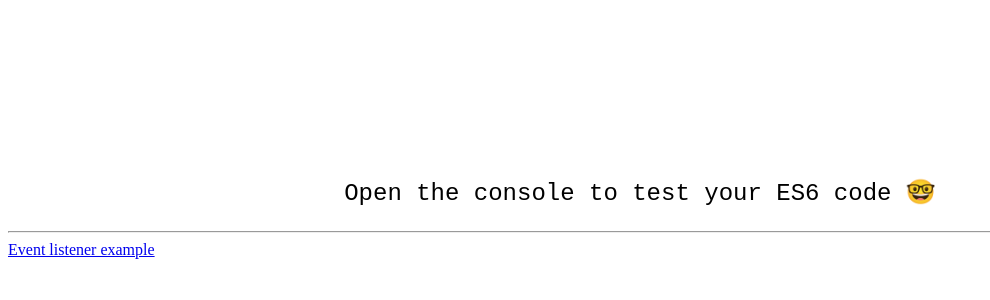
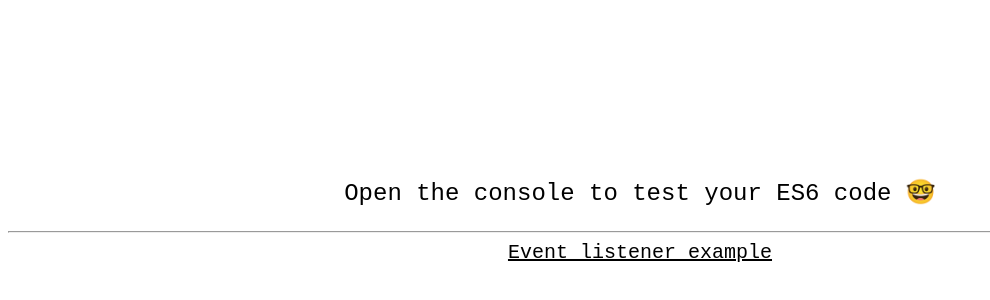
Before and after one commit to gabrielecanepa/es6, a website built with webpack: page index.html in a window 1280 px wide. Shown: the part 142-442 px from the top of the page, without its empty margins (0-990 px from the left). Built offline with nearby package versions, Linux system fonts and the light colour scheme.

Commit message:
Updated event listener example page

```diff
--- a/index.html
+++ b/index.html
@@ -9,7 +9,7 @@
       Open the console to test your ES6 code 🤓
     </p>
     <hr/>
-    <a href="/event-listener-example.html">Event listener example</a>
+    <a style="display: block; text-align: center; font: normal 20px monospace; color: black;" href="/event-listener-example.html">Event listener example</a>
 
     <script src="build/application.js"></script>
   </body>
```
Also changed, not shown: event-listener-example.html (+1 -0 lines).
